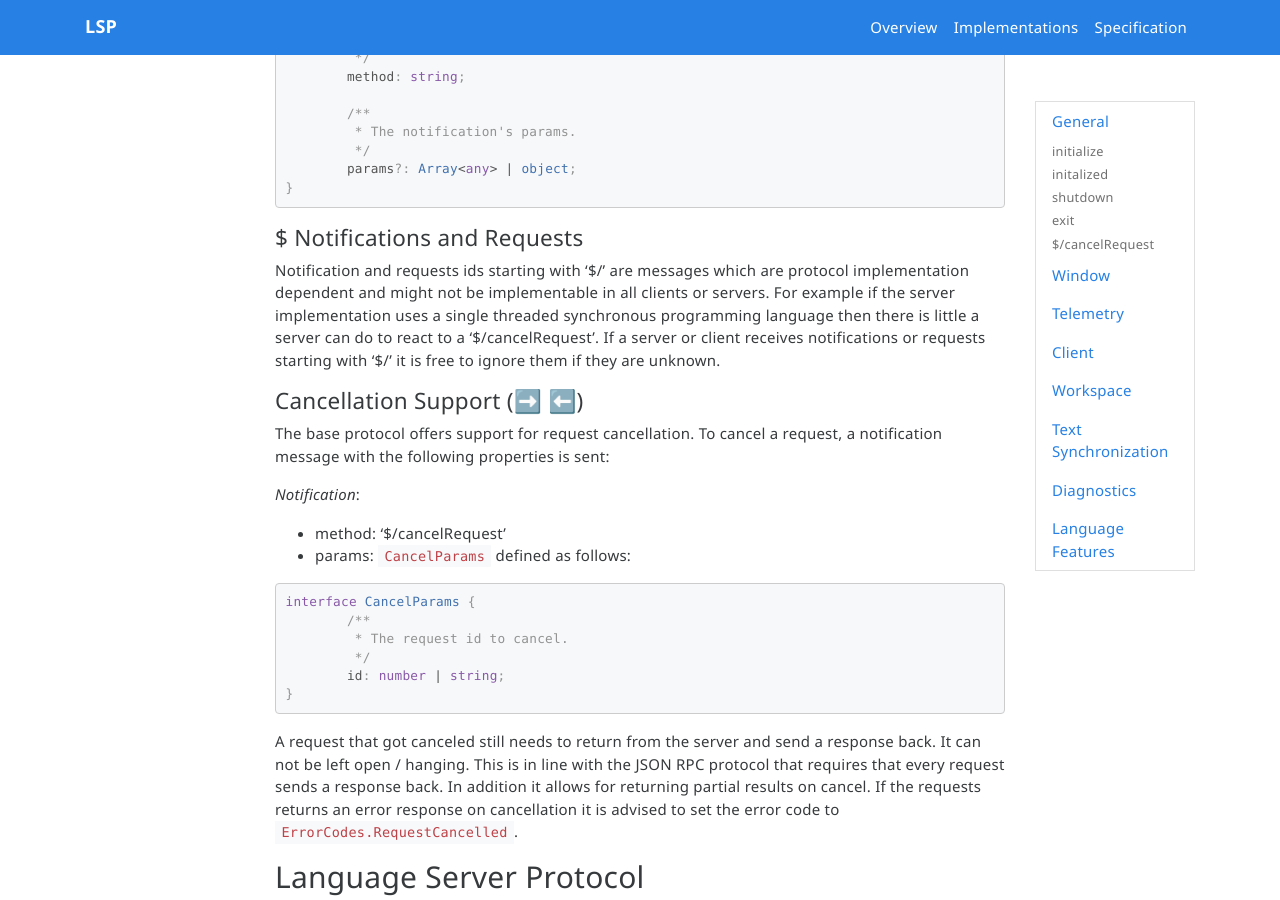
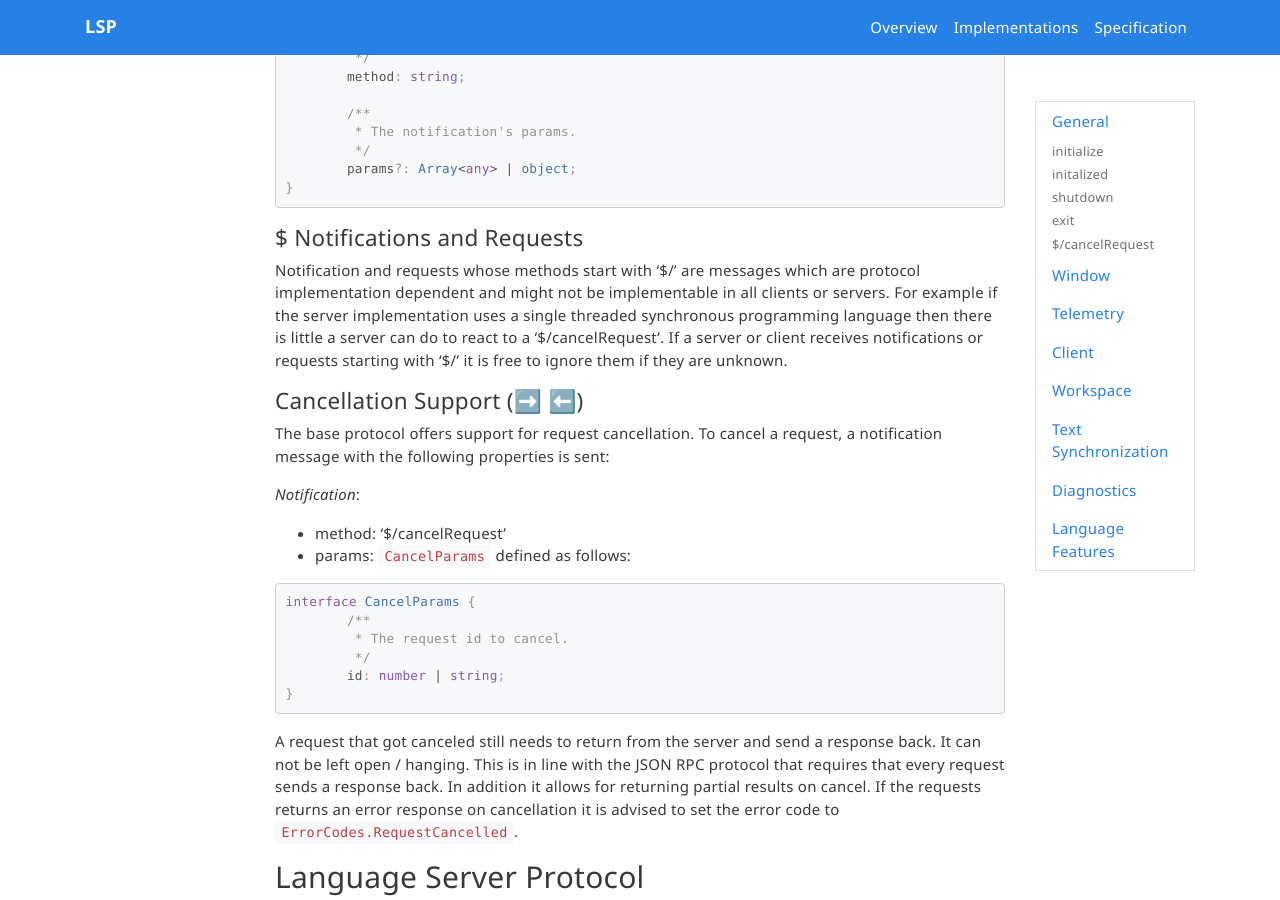
Before and after one commit to microsoft/language-server-protocol, a Jekyll site: the page built from specification.md, in a window 1280 px wide and 900 px high, scrolled down 3297 px. Built offline with Jekyll 4.4.1, drawn with Linux system fonts in a browser that asks for light colours; nearby versions of some CDN libraries; emoji names are drawn with the system emoji font.

Commit message:
Fixes #420: Specification Typo

```diff
--- a/specification.md
+++ b/specification.md
@@ -170,7 +170,7 @@ interface NotificationMessage extends Message {
 
 #### $ Notifications and Requests
 
-Notification and requests ids starting with '$/' are messages which are protocol implementation dependent and might not be implementable in all clients or servers. For example if the server implementation uses a single threaded synchronous programming language then there is little a server can do to react to a '$/cancelRequest'. If a server or client receives notifications or requests starting with '$/' it is free to ignore them if they are unknown.
+Notification and requests whose methods start with '$/' are messages which are protocol implementation dependent and might not be implementable in all clients or servers. For example if the server implementation uses a single threaded synchronous programming language then there is little a server can do to react to a '$/cancelRequest'. If a server or client receives notifications or requests starting with '$/' it is free to ignore them if they are unknown.
 
 #### <a name="cancelRequest" class="anchor"></a> Cancellation Support (:arrow_right: :arrow_left:)
 
```
Also changed, not shown: Gemfile.lock.
